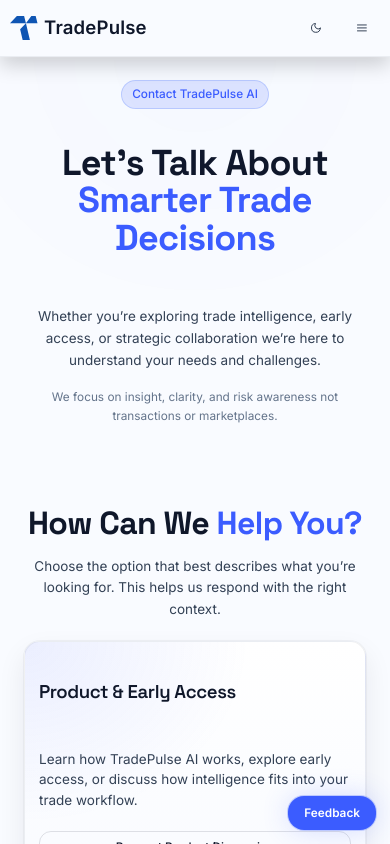
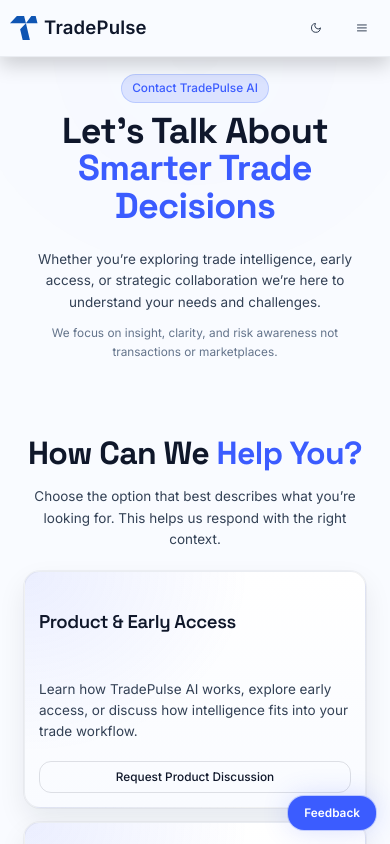
Before and after one commit to shabdasinha1/tradepulse, a React (Vite) app: page /contact in a window 390 px wide. Shown: the top 844 px of the page. Built offline with nearby package versions, Linux system fonts and the light colour scheme.

Commit message:
responsive handled

```diff
--- a/src/styles/layout.css
+++ b/src/styles/layout.css
@@ -44,7 +44,7 @@ main {
 
 /* Section spacing variants */
 .tp-section--hero {
-  padding-block: var(--space-xl); /* 32px */
+  /* padding-block: var(--space-xl); 32px */
 }
 .tp-section--tight {
   padding-block: var(--space-md); /* 16px */
--- a/src/styles/pages/about.css
+++ b/src/styles/pages/about.css
@@ -35,7 +35,7 @@
   display: flex;
   flex-direction: column;
   align-items: center;
-  gap: var(--space-sm);
+  /* gap: var(--space-sm); */
 
   opacity: 0;
   transform: translateY(18px);
@@ -45,7 +45,7 @@
 }
 
 .tp-about-hero-layout .tp-pill {
-  margin-bottom: var(--space-xs);
+  /* margin-bottom: var(--space-xs); */
 }
 
 /* Visible state */
@@ -59,7 +59,7 @@
   font-size: clamp(40px, 5.6vw, 64px);
   font-weight: var(--fw-bold);
   line-height: 1.04;
-  margin-bottom: var(--space-sm);
+  margin: var(--space-md);
 }
 
 .tp-about-hero-title span {
--- a/src/styles/pages/contact.css
+++ b/src/styles/pages/contact.css
@@ -35,7 +35,7 @@
   display: flex;
   flex-direction: column;
   align-items: center;
-  gap: var(--space-sm);
+  /* gap: var(--space-sm); */
 
   opacity: 0;
   transform: translateY(18px);
@@ -55,6 +55,7 @@
   font-size: var(--fs-hero);
   font-weight: var(--fw-bold);
   line-height: 1.04;
+  margin: var(--space-md);
 }
 
 
--- a/src/styles/pages/home.css
+++ b/src/styles/pages/home.css
@@ -64,6 +64,7 @@
   transform: none;
 }
 
+
 /* ===============================
    TYPOGRAPHY
 ================================ */
@@ -72,7 +73,7 @@
   font-size: var(--fs-hero);
   font-weight: var(--fw-bold);
   line-height: 1.04;
-  margin: var(--space-sm) 0 var(--space-md);
+  margin: var(--space-md) 0 ;
 }
 
 .tp-hero-ai-title span {
@@ -308,6 +309,9 @@
 @media (max-width: 640px) {
   .tp-problem-card {
     padding: var(--space-md);
+  }
+  .tp-problem-cards{
+    grid-template-columns: repeat(1, 1fr);
   }
 }
 
```
